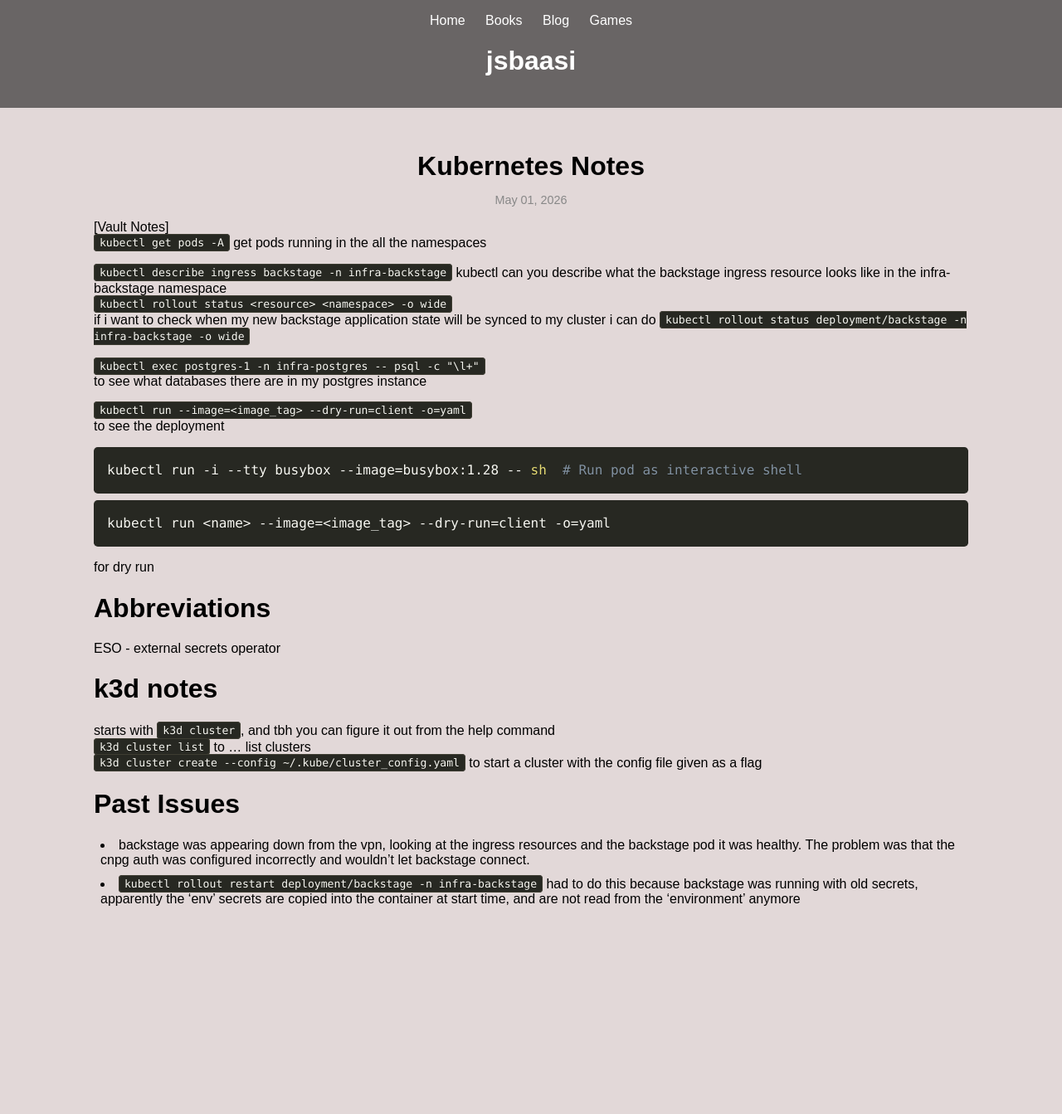
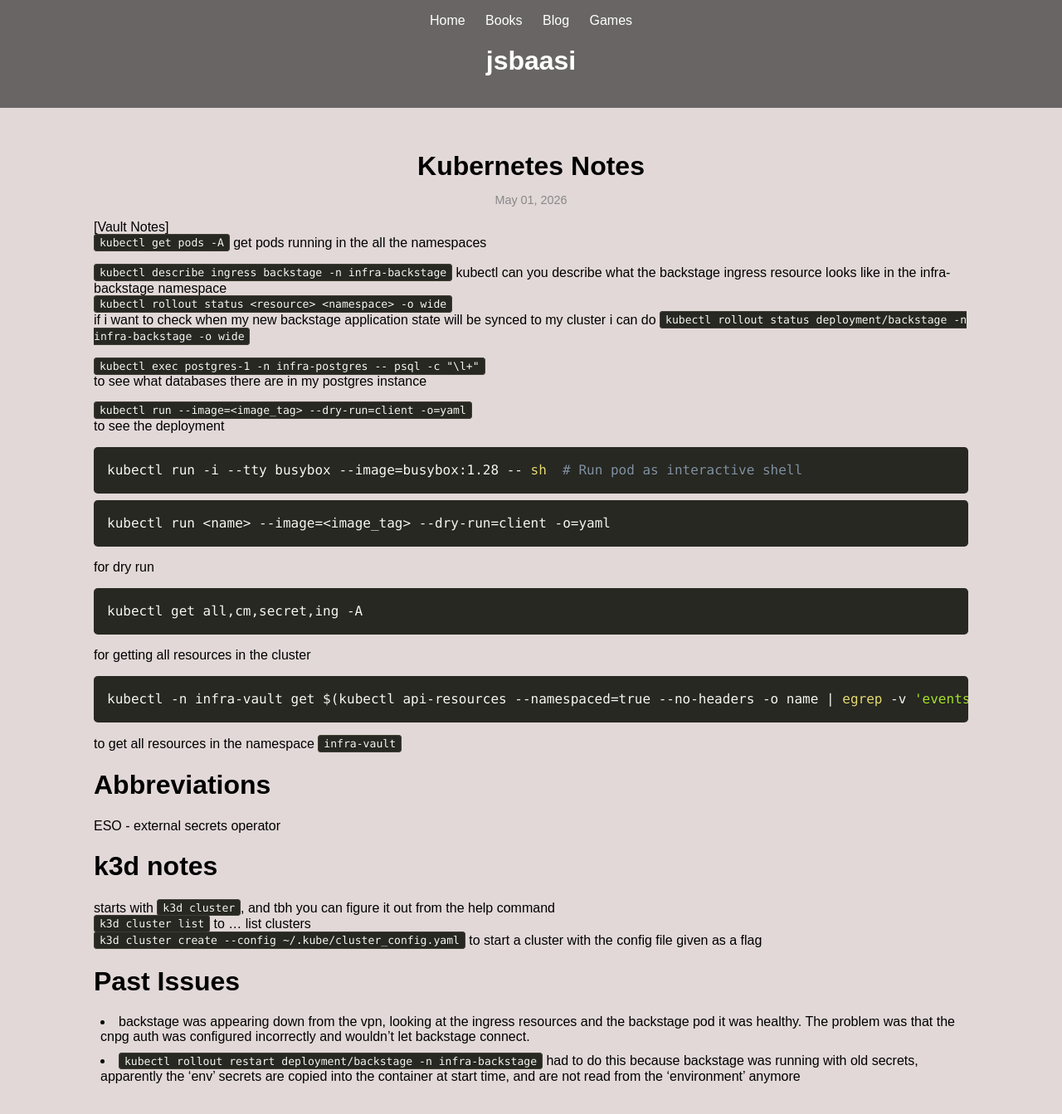
Before and after one commit to jsbaasi/jsbaasi.github.io, a Jekyll site: the page built from _posts/2026-05-01-kubernetes-notes.md, in a window 1280 px wide. Shown: the whole page at 83% size. Built offline with Jekyll 4.4.1, drawn with Linux system fonts in a browser that asks for light colours; before the commit the page ends 1129 px from its top, so only the background shows below that.

Commit message:
vault backup: 2026-05-18 20:58:11

````diff
--- a/_posts/2026-05-01-kubernetes-notes.md
+++ b/_posts/2026-05-01-kubernetes-notes.md
@@ -26,6 +26,14 @@ kubectl run -i --tty busybox --image=busybox:1.28 -- sh  # Run pod as interactiv
 kubectl run <name> --image=<image_tag> --dry-run=client -o=yaml
 ```
 for dry run
+```bash
+kubectl get all,cm,secret,ing -A
+```
+for getting all resources in the cluster
+```bash
+kubectl -n infra-vault get $(kubectl api-resources --namespaced=true --no-headers -o name | egrep -v 'events|nodes' | paste -s -d, - ) --no-headers
+```
+to get all resources in the namespace `infra-vault`
 # Abbreviations
 ESO - external secrets operator
 # k3d notes
````
